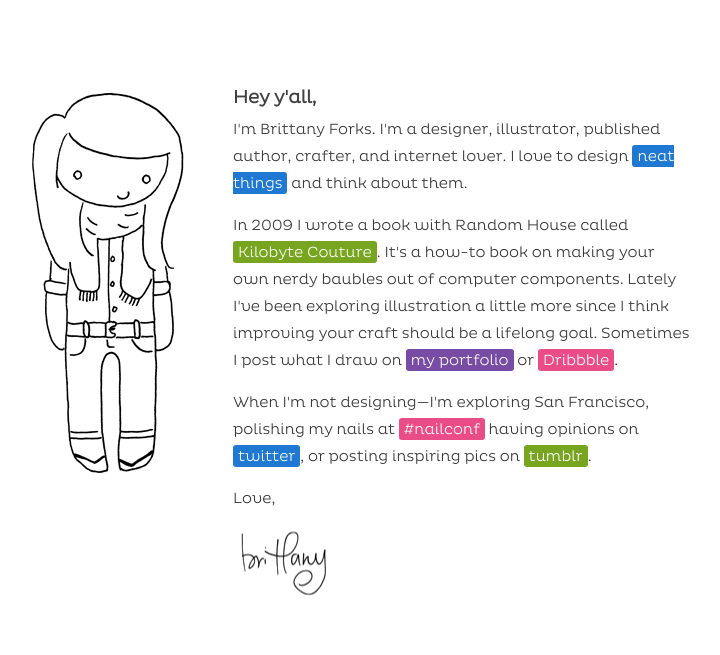
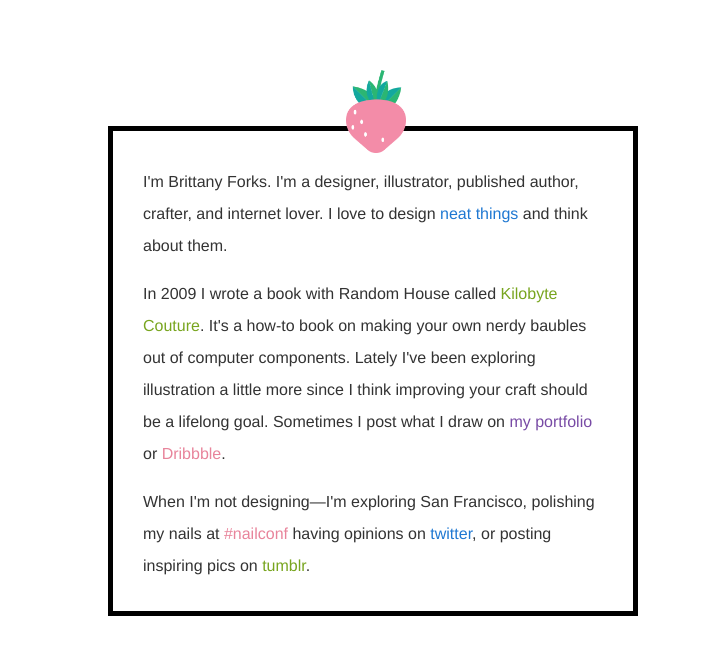
Before and after one commit to bforks/bforks-dot-calm, a PHP site: page / in a window 1280 px wide. Shown: the top 655 px of the page, without its empty margins (282-1002 px from the left). Run offline with PHP 8.4, Linux system fonts and the light colour scheme; some libraries are stand-ins or nearby versions.

Commit message:
updated splash page

```diff
--- a/css/blueprint.css
+++ b/css/blueprint.css
@@ -8,7 +8,6 @@
          url('../webfonts/plutolight-webfont.svg#PlutoLight') format('svg');
     font-weight: normal;
     font-style: normal;
-
 }
 
 html, * {
@@ -17,12 +16,12 @@ html, * {
 }
 
 body {
-    font-family: 'PlutoLight', Helvetica, sans-serif ;
+    font-family: 'Avenir Next', Helvetica, sans-serif ;
     font-weight: normal;
     font-style: normal;
     font-size: 100%;
     line-height: 1;
-	padding-top: 80px;
+	padding-top: 100px;
 	color: #333;
 }
 
@@ -32,9 +31,9 @@ article, aside {
 }
 
 p {
-    font-size: 15px;
+    font-size: 16px;
     font-weight: normal;
-    line-height: 1.8em;
+    line-height: 2em;
     margin-bottom: 1em;
 }
 
@@ -75,48 +74,42 @@ h3 {
 }
 
 a {
-    color: #fff;
-    padding: 2px 5px;
-    border-radius: 3px;
-    -moz-border-radius: 3px;
-    -webkit-border-radius: 3px;
+    color: #000;
     text-decoration: none;
 }
 
-    a.pink { background-color: #ea4c88; }
-    a.green { background-color: #78a51f; }
-    a.blue { background-color: #1f78d2; }
-    a.purple { background-color: #784ba5; }
+    a.pink { color: #E8849B; }
+    a.green { color: #78a51f; }
+    a.blue { color: #1f78d2; }
+    a.purple { color: #784ba5; }
 
 a:hover, a:active {
-    background-image: url(../img/glass.png);
     background-repeat: repeat-x;
     background-position: 0 50%;
 }
 
 #container {
-    width: 670px;
+    width: 500px;
     margin: 0 auto;
     zoom: 1;
 }
 
-.avatar {
-    background: url(../img/me.png) transparent no-repeat center top;
-    height: 400px;
-    width: 170px;
-    float: left;
-	margin-right: 40px;
+.strawberry {
+    width: 100%;
+    text-align: center;
+    display: block;
+}
+
+.strawberry img {
+    margin: -30px 0 -30px 35px;
+    width: 60px;
+    z-index: 100;
 }
 
 .about {
-    height: 340px;
+    height: 445px;
     width: 460px;
     float: left;
+    padding: 35px 30px 0;
+    border: 5px solid #000;
 }
-
-#signature {
-    height: 70px;
-    width: 100px;
-    background: url(../img/name.png) transparent no-repeat center center;
-	text-indent: -9999px;
-}
--- a/index.html
+++ b/index.html
@@ -40,14 +40,14 @@
         <h1 style="display: none;">Brittany Forks</h1>
         <h2 style="display: none;">Designer from San Francisco</h2>
 
-        <section class="avatar"></section>
+        <div class="strawberry"><img src="img/strawberry.png"></div>
+
         <section class="about">
-            <h3>Hey y'all,</h3>
             <p>I'm Brittany Forks. I'm a designer, illustrator, published author, crafter, and internet lover. I love to design <a href="http://brittanyforks.com/work" class="blue">neat things</a> and think about them. </p>
-	<p>In 2009 I wrote a book with Random House called <a href="http://books.google.com/books?id=nBdTT3hx5Q0C&lpg=PA1967&dq=kilobyte%20couture&pg=PA1967#v=onepage&q&f=true" class="green">Kilobyte Couture</a>. It's a how-to book on making your own nerdy baubles out of computer components. Lately I've been exploring illustration a little more since I think improving your craft should be a lifelong goal. Sometimes I post what I draw on <a href="http://brittanyforks.com/work" class="purple">my portfolio</a> or&nbsp;<a href="http://dribbble.com/brittanyforks" class="pink">Dribbble</a>.</p>
+
+	          <p>In 2009 I wrote a book with Random House called <a href="http://books.google.com/books?id=nBdTT3hx5Q0C&lpg=PA1967&dq=kilobyte%20couture&pg=PA1967#v=onepage&q&f=true" class="green">Kilobyte Couture</a>. It's a how-to book on making your own nerdy baubles out of computer components. Lately I've been exploring illustration a little more since I think improving your craft should be a lifelong goal. Sometimes I post what I draw on <a href="http://brittanyforks.com/work" class="purple">my portfolio</a> or&nbsp;<a href="http://dribbble.com/brittanyforks" class="pink">Dribbble</a>.</p>
+
             <p>When I'm not designing&mdash;I'm exploring San Francisco, polishing my nails at <a href="http://nailconf.com" class="pink">#nailconf</a> having opinions on <a href="https://twitter.com/#!/brittanyforks" class="blue">twitter</a>, or posting inspiring pics on <a href="http://brittanyforks.tumblr.com/" class="green">tumblr</a>. </p>
-            <p>Love,</p>
-            <p id="signature">Brittany</p>
         </section>
     </div>
 
```
Also changed, not shown: img/strawberry.png (added).
